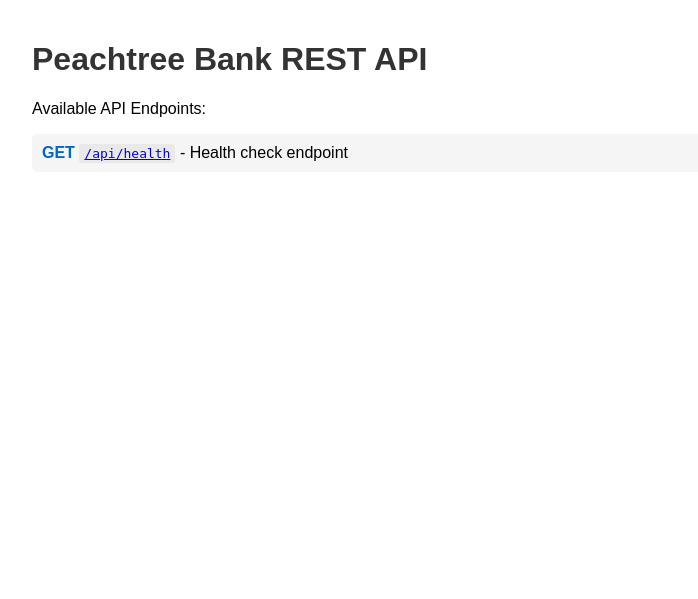
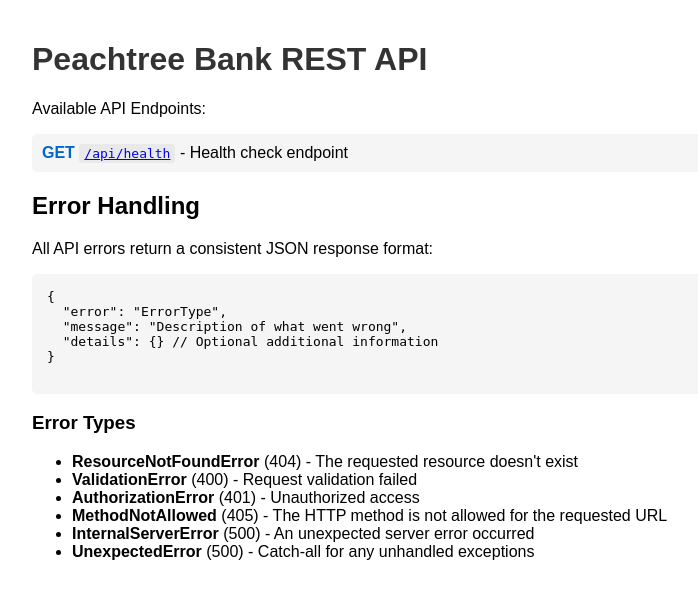
Before and after one commit to petrunov/gs-peachtree-bank, a Flask app: page / in a window 1280 px wide. Shown: the top 599 px of the page, without its empty margins (208-906 px from the left). Run offline with Flask 3, Linux system fonts and the light colour scheme.

Commit message:
Added exception handling and logging with documentation

```diff
--- a/app.py
+++ b/app.py
@@ -1,10 +1,29 @@
-from flask import Flask, jsonify, render_template
+import logging
+from flask import Flask, jsonify, render_template, request
 from errors import register_error_handlers
+
+# Configure logging
+logging.basicConfig(
+    level=logging.INFO,
+    format='%(asctime)s - %(name)s - %(levelname)s - %(message)s'
+)
 
 app = Flask(__name__)
 
 # Register error handlers
 register_error_handlers(app)
+
+# Request/Response logging middleware
+@app.before_request
+def log_request():
+    """Log the incoming request"""
+    app.logger.info(f"Request: {request.method} {request.path}")
+
+@app.after_request
+def log_response(response):
+    """Log the response"""
+    app.logger.info(f"Response: {response.status_code}")
+    return response
 
 @app.route('/', methods=['GET'])
 def index():
--- a/templates/index.html
+++ b/templates/index.html
@@ -28,6 +28,16 @@
         padding: 2px 5px;
         border-radius: 3px;
       }
+      .code-block {
+        background-color: #f5f5f5;
+        padding: 15px;
+        border-radius: 5px;
+        margin: 10px 0;
+      }
+      pre {
+        font-family: monospace;
+        margin: 0;
+      }
     </style>
   </head>
   <body>
@@ -38,5 +48,42 @@
       <span class="method">GET</span>
       <a href="/api/health" class="path">/api/health</a> - Health check endpoint
     </div>
+
+    <h2>Error Handling</h2>
+    <p>All API errors return a consistent JSON response format:</p>
+
+    <div class="code-block">
+      <pre>
+{
+  "error": "ErrorType",
+  "message": "Description of what went wrong",
+  "details": {} // Optional additional information
+}
+      </pre>
+    </div>
+
+    <h3>Error Types</h3>
+    <ul>
+      <li>
+        <strong>ResourceNotFoundError</strong> (404) - The requested resource
+        doesn't exist
+      </li>
+      <li>
+        <strong>ValidationError</strong> (400) - Request validation failed
+      </li>
+      <li><strong>AuthorizationError</strong> (401) - Unauthorized access</li>
+      <li>
+        <strong>MethodNotAllowed</strong> (405) - The HTTP method is not allowed
+        for the requested URL
+      </li>
+      <li>
+        <strong>InternalServerError</strong> (500) - An unexpected server error
+        occurred
+      </li>
+      <li>
+        <strong>UnexpectedError</strong> (500) - Catch-all for any unhandled
+        exceptions
+      </li>
+    </ul>
   </body>
 </html>
```
Also changed, not shown: errors.py (+37 -0 lines), README.md.
